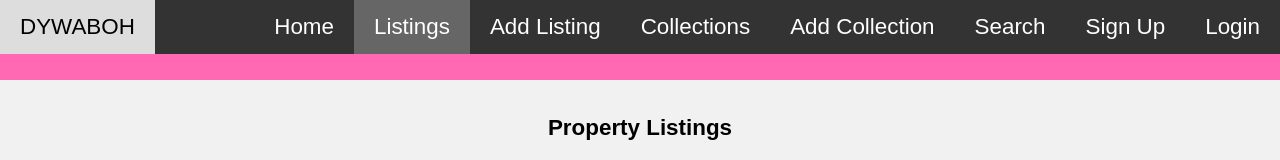
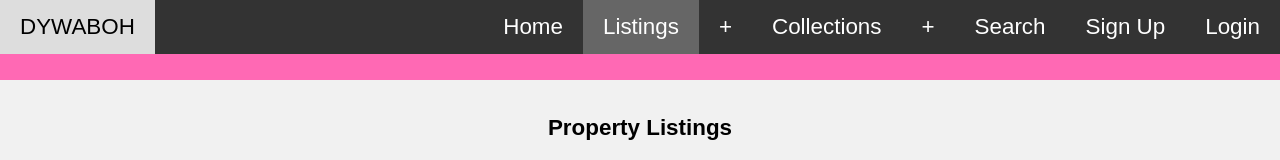
Before and after one commit to Jan-23-Liftoff-KC/ddesmi-launch-codes, an Angular app in the folder src/main/ui/: page /listings in a window 1280 px wide. Shown: the top 160 px of the page. Built offline with nearby package versions, Linux system fonts and the light colour scheme; no server answers.

Commit message:
nav bar css

```diff
--- a/src/main/ui/src/app/navbar/navbar.component.css
+++ b/src/main/ui/src/app/navbar/navbar.component.css
@@ -12,6 +12,12 @@
     text-align: center;
     padding: 14px 20px;
     text-decoration: none;
+  }
+  .border a{
+    border:1px solid white;
+    border-radius: 5px;
+    padding:8px;
+    margin:.25rem;
   }
   .navbar a.right {
     float: right;
--- a/src/main/ui/src/app/navbar/navbar.component.html
+++ b/src/main/ui/src/app/navbar/navbar.component.html
@@ -3,9 +3,9 @@
     <div class="navbar-right" routerLinkActive="active">
       <a routerLinkActive="active" routerLink="/home">Home</a>
       <a routerLinkActive="active" routerLink="/listings">Listings</a>
-      <a routerLinkActive="active" routerLink="/listings/add">Add Listing</a>
+      <a class="border" routerLinkActive="active" routerLink="/listings/add">+</a>
       <a routerLinkActive="active" routerLink="/collection">Collections</a>
-      <a routerLinkActive="active" routerLink="/collection/add">Add Collection</a>
+      <a class="border" routerLinkActive="active" routerLink="/collection/add">+</a>
       <a routerLinkActive="active" routerLink="/search">Search</a>
       <a routerLinkActive="active" routerLink="/user/register">Sign Up</a>
       <a routerLinkActive="active" routerLink="/user/login">Login</a>
```
